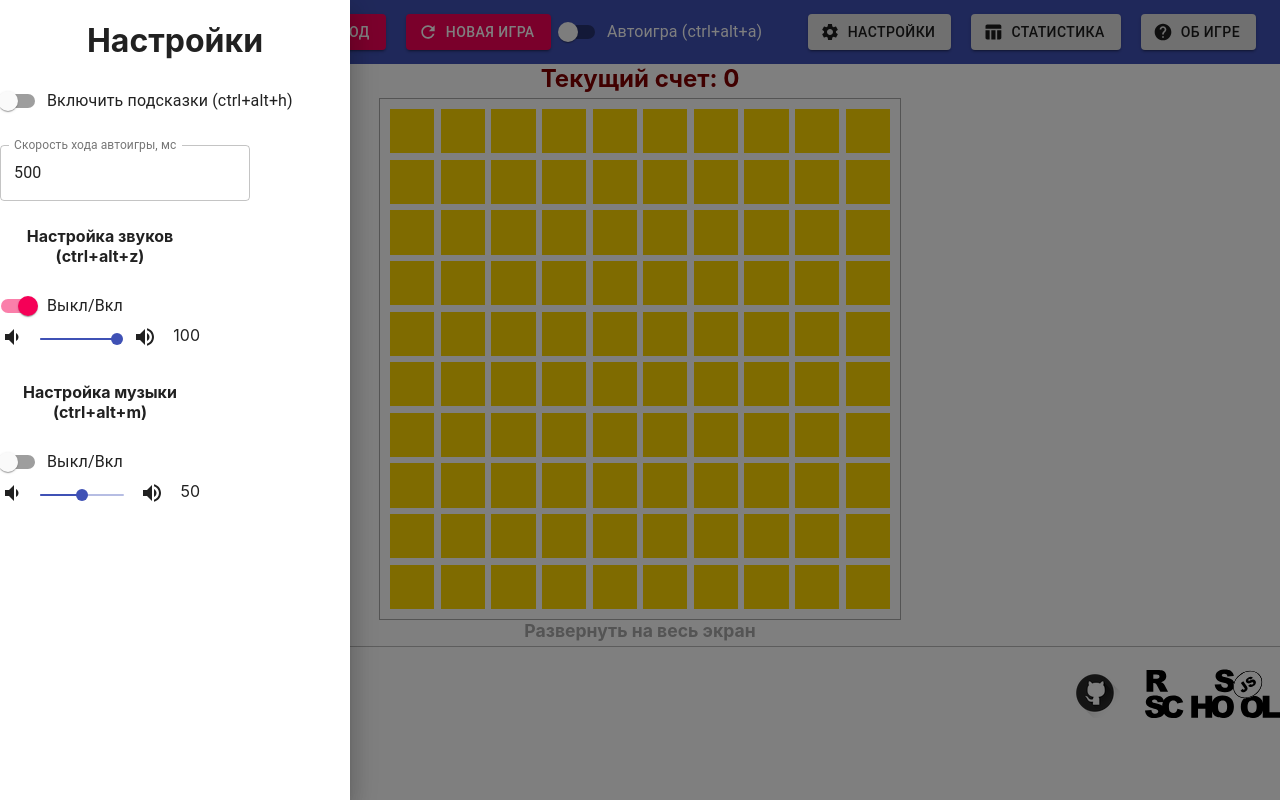
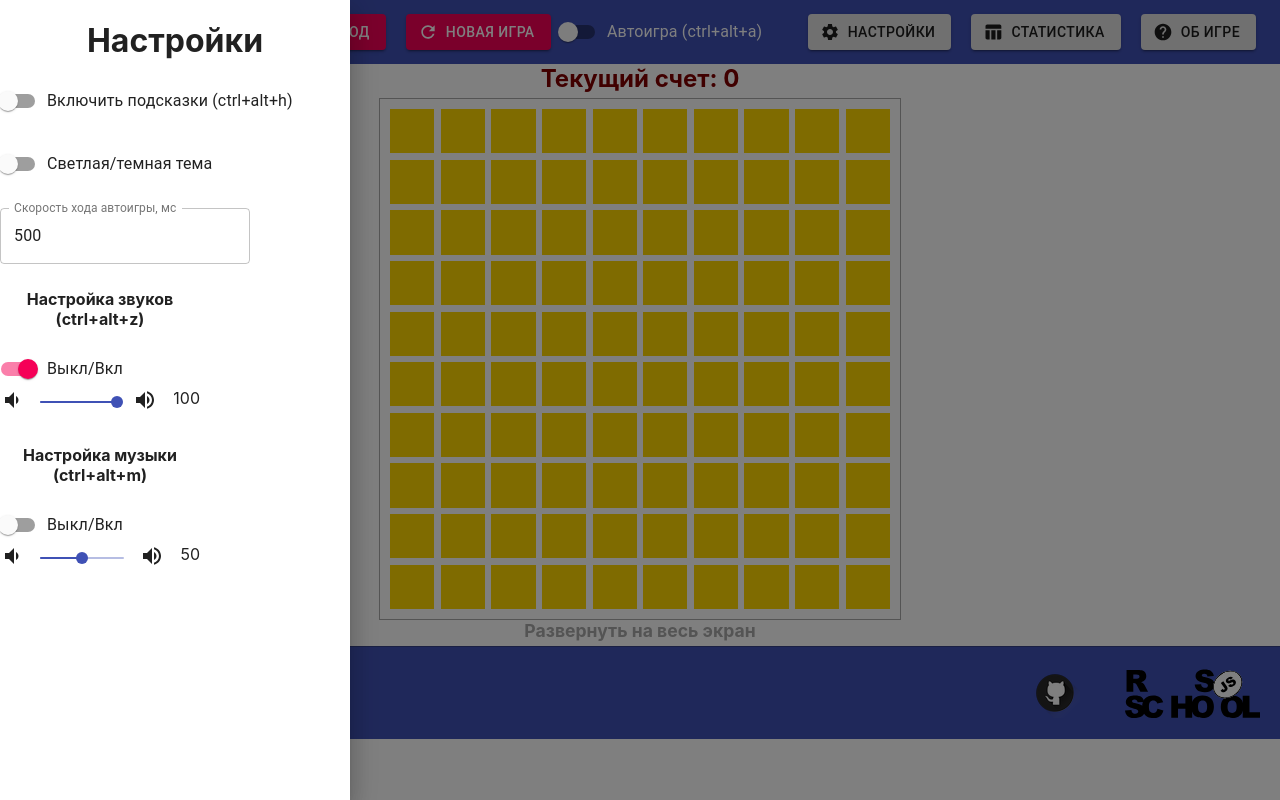
Before and after one commit to KarpusKonstantin/react-game, a React (Create React App) app: page / in a window 1280 px wide. Both pictures are taken after a click on the button "НАСТРОЙКИ". Built offline with nearby package versions, Linux system fonts and the light colour scheme.

Commit message:
feat: add switch white/dark theme in settings

```diff
--- a/src/App.css
+++ b/src/App.css
@@ -3,6 +3,8 @@
 }
 
 .wrapper {
+  height: 100vh;
+
 }
 
 #fsArea {
--- a/src/App.js
+++ b/src/App.js
@@ -22,12 +22,11 @@ import correctSound from "./components/MyAudio/correct.mp3"
 import bgSound from "./components/MyAudio/Medianoche.mp3"
 
 import {useDispatch, useSelector} from "react-redux";
-import {setAutoPlay, setHint, setMusicMute, setOptions, setSoundMute} from "./reducers/reposReducer";
+import {setAutoPlay, setDarkTheme, setHint, setMusicMute, setOptions, setSoundMute} from "./reducers/reposReducer";
 import OptionsPanel from "./components/OptionsPanel/OptionsPanel";
 import Statistics from "./components/Statistics/Startistics";
 import { v4 as uuidv4 } from 'uuid'
 import About from "./components/About/About";
-import {useHotkeys} from "react-hotkeys-hook";
 import Footer from "./components/Footer/Footer";
 
 let timerId = 0;
@@ -51,6 +50,7 @@ function App() {
 
   const dispatch = useDispatch();
   const autoPlaySpeed = useSelector(state => state.repos.autoPlaySpeed);
+  const darkTheme = useSelector(state => state.repos.darkTheme);
 
   const optionsStore = useSelector(state => {
     const options = state.repos.options;
@@ -163,6 +163,7 @@ function App() {
 
     if (gameOptions) {
       dispatch(setOptions(gameOptions.options));
+      dispatch(setDarkTheme(gameOptions.darkTheme));
     }
 
   }, []);
@@ -418,8 +419,6 @@ function App() {
     });
   }
 
-
-
   function autoPlayStart(tId = 0) {
     clearAreaClick();
 
@@ -459,6 +458,21 @@ function App() {
         openAbout={ toggleAboutPanel }
       />
 
+      <div id="fsArea" style={ darkTheme ? {backgroundColor: 'black'} : {backgroundColor: 'white'}}>
+        <InfoPanel score={ score } />
+
+        <Container maxWidth="sm" >
+          <GameArea onClick={cellClick}/>
+        </Container>
+
+
+
+        <div className="fullScreen" onClick={() => toggleFullScreen()}>
+          {isFullScreen ? 'Выйти из полноэкранного режима' : 'Развернуть на весь экран'}
+        </div>
+
+      </div>
+
       <OptionsPanel
         isOpen={ openOptions }
         onClose={ toggleOptionsPanel }
@@ -474,23 +488,7 @@ function App() {
         onClose={ toggleAboutPanel }
       />
 
-      <div id="fsArea">
-        <InfoPanel score={ score } />
-
-        <Container maxWidth="sm" >
-          <GameArea onClick={cellClick}/>
-        </Container>
-
-
-
-        <div className="fullScreen" onClick={() => toggleFullScreen()}>
-          {isFullScreen ? 'Выйти из полноэкранного режима' : 'Развернуть на весь экран'}
-        </div>
-
-      </div>
-
-
-      <ModalDialog isOpen={ openModal } onClose={ handleCloseModalDialog } onNewGame={ clearAreaClick }/>
+      <ModalDialog currentScore={score} isOpen={ openModal } onClose={ handleCloseModalDialog } onNewGame={ clearAreaClick }/>
       <Notification isOpen={ openNotification } onClose={ handleCloseNotification } soundMute={ false } />
       <MyAudio audioClass={'audio'} />
       <MyAudio audioClass={'bgaudio'} />
--- a/src/components/Footer/footer.css
+++ b/src/components/Footer/footer.css
@@ -1,5 +1,6 @@
 .footer {
-    height: 100px;
+    color: #fff;
+    background-color: #3f51b5;
 }
 .footer__bottom {
     border-top: 1px solid rgba(27, 27, 27, 0.3);
@@ -30,4 +31,5 @@
 
 .footer__icon-item {
     margin-left: 25px;
+    margin-right: 20px;
 }
--- a/src/components/ModalDialog/ModalDialog.js
+++ b/src/components/ModalDialog/ModalDialog.js
@@ -16,8 +16,7 @@ function ModalDialog(props) {
       <DialogTitle id="alert-dialog-title">{"Хотите повторить?"}</DialogTitle>
       <DialogContent>
         <DialogContentText id="alert-dialog-description">
-          Вам не удалось набрать максимальные 100 баллов - заполнив все клеточки
-
+          {props.currentScore < 100 ? `Вам не удалось набрать максимальные 100 баллов - заполнив все клеточки. Ваше результат ${props.currentScore}` : 'Поздравляем!!! Вы надбрали максимальное колличество очков'}
         </DialogContentText>
       </DialogContent>
       <DialogActions>
--- a/src/components/OptionsPanel/OptionsPanel.js
+++ b/src/components/OptionsPanel/OptionsPanel.js
@@ -6,16 +6,21 @@ import FormControlLabel from "@material-ui/core/FormControlLabel";
 import Switch from "@material-ui/core/Switch";
 import VolumeSettings from "../VolumeSettings/VolumeSettings";
 import {useDispatch, useSelector} from "react-redux";
-import {setAutoPlaySpeed, setHint} from "../../reducers/reposReducer"
+import {setAutoPlaySpeed, setDarkTheme, setHint} from "../../reducers/reposReducer"
 import TextField from "@material-ui/core/TextField";
 
 export default function OptionsPanel(props) {
   const dispatch = useDispatch();
   const hintValue = useSelector(state => state.repos.options.hint)
+  const themeValue = useSelector(state => state.repos.darkTheme)
   const autoPlaySpeedValue = useSelector(state => state.repos.autoPlaySpeed)
 
   function hintChange(event) {
     dispatch(setHint(event.target.checked));
+  }
+
+  function themeChange(event) {
+    dispatch(setDarkTheme(event.target.checked));
   }
 
   function autoPlaySpeedChange(event) {
@@ -32,6 +37,13 @@ export default function OptionsPanel(props) {
             <FormControlLabel
               control={< Switch checked={ hintValue } onChange={ hintChange } name="hint" /> }
               label="Включить подсказки (ctrl+alt+h)"
+            />
+          </FormGroup>
+
+          <FormGroup row className="hintSwitch">
+            <FormControlLabel
+              control={< Switch checked={ themeValue } onChange={ themeChange } name="hint" /> }
+              label="Светлая/темная тема"
             />
           </FormGroup>
 
--- a/src/reducers/reposReducer.js
+++ b/src/reducers/reposReducer.js
@@ -6,6 +6,7 @@ const SET_MUSIC_VOLUME = "SET_MUSIC_VOLUME";
 const SET_OPTIONS = "SET_OPTIONS";
 const SET_AUTOPLAY = "SET_AUTOPLAY";
 const SET_AUTOPLAY_SPEED = "SET_AUTOPLAY_SPEED";
+const SET_DARK_THEME = "SET_DARK_THEME";
 
 const defaultState = {
   options: {
@@ -20,7 +21,8 @@ const defaultState = {
     }
   },
   autoPlay: false,
-  autoPlaySpeed: 500
+  autoPlaySpeed: 500,
+  darkTheme: false
 }
 
 export default function reposReducer(state = defaultState, action) {
@@ -39,6 +41,11 @@ export default function reposReducer(state = defaultState, action) {
       return {
         ...state,
         autoPlaySpeed: action.payload
+      }
+    case SET_DARK_THEME:
+      return {
+        ...state,
+        darkTheme: action.payload
       }
     case SET_HINT:
       return {
@@ -109,3 +116,4 @@ export const setMusicVolume = (volume) => ({type:SET_MUSIC_VOLUME, payload:volum
 export const setOptions = (options) => ({type:SET_OPTIONS, payload:options});
 export const setAutoPlay = (bool) => ({type:SET_AUTOPLAY, payload:bool});
 export const setAutoPlaySpeed = (speed) => ({type:SET_AUTOPLAY_SPEED, payload:speed});
+export const setDarkTheme = (bool) => ({type:SET_DARK_THEME, payload:bool});
```
